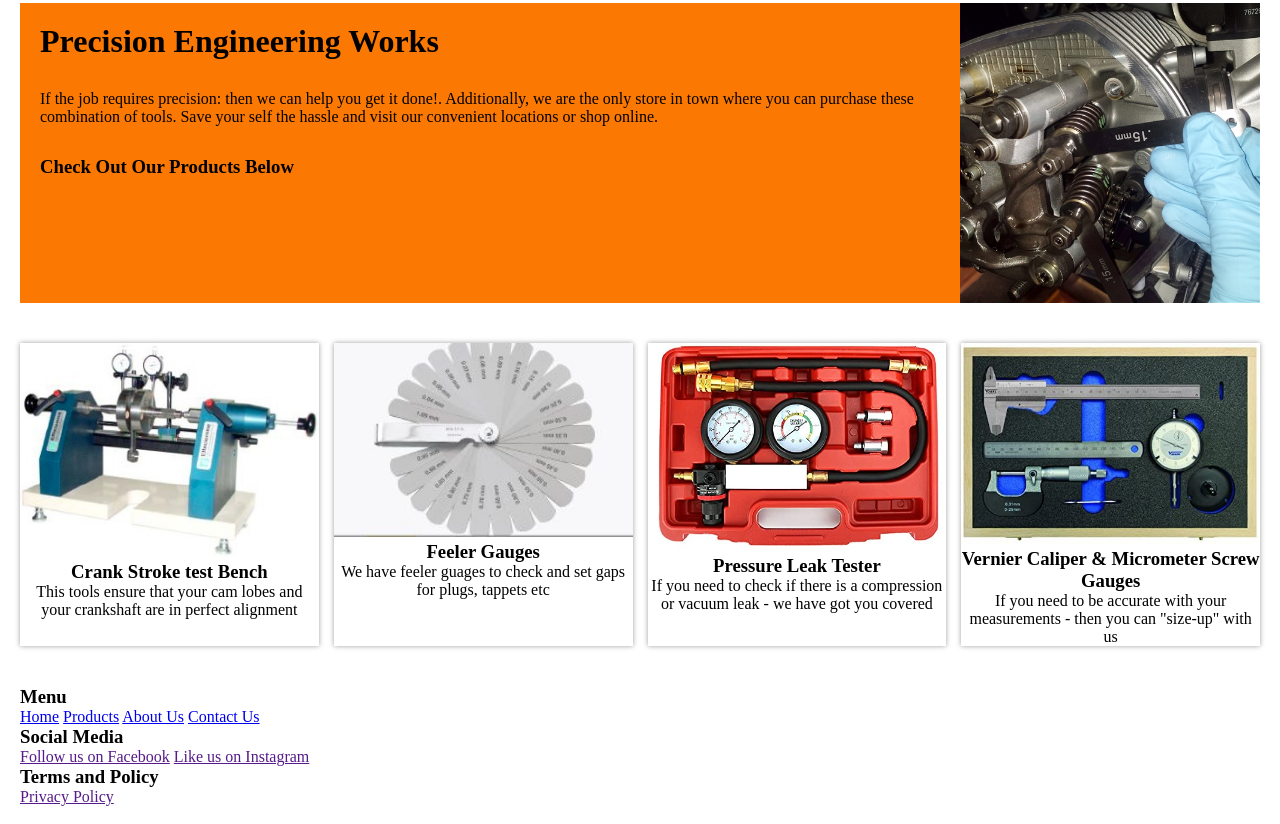
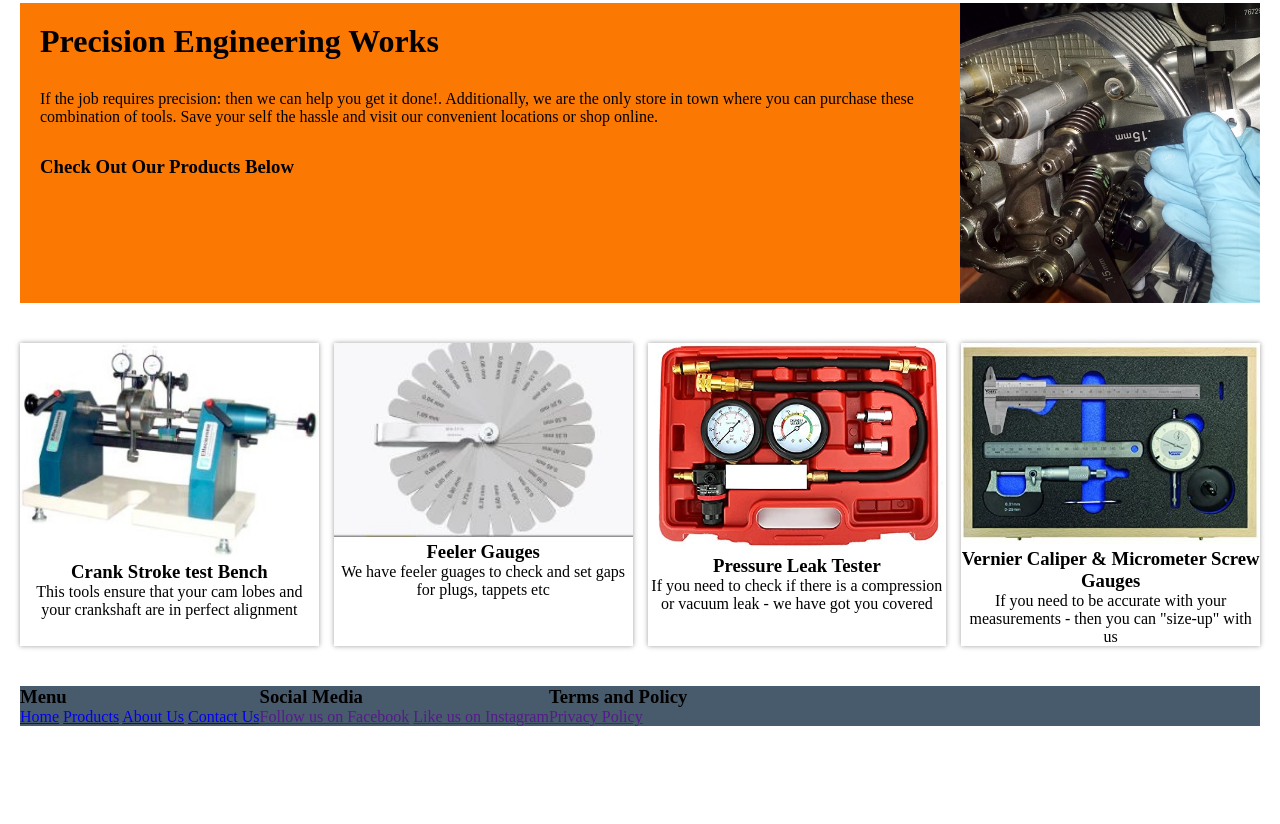
Before and after one commit to b-scarlett/individual-webpage, a plain HTML site: page index.html in a window 1280 px wide. Shown: the part 1645-2469 px from the top of the page. After the commit the page ends 2391 px from the top, so only its background shows below. Drawn offline with Linux system fonts and the light colour scheme; some icons are missing.

Commit message:
favicon updated

```diff
--- a/index.html
+++ b/index.html
@@ -4,7 +4,7 @@
     <meta charset="UTF-8">
     <meta http-equiv="X-UA-Compatible" content="IE=edge">
     <meta name="viewport" content="width=device-width, initial-scale=1.0">
-    <link rel="shortcut icon" type="image/png" href="image/favicon.png">
+    <link rel="shortcut icon" href="/image/favicon.ico" type="image/x-icon">
     <title>Automotive Repair Tools Depot</title>
     <link href="https://fonts.googleapis.com/css2?family=Montserrat:wght@300;500;600;700&display=swap" rel="stylesheet">
     <link rel="stylesheet" href="/main.css">
--- a/main.css
+++ b/main.css
@@ -143,6 +143,14 @@ object-fit: contain;
 
 .ptext-one{
     margin-bottom: 30px;
+}
+.footer{
+    margin-top: 20px;
+    margin-bottom: 20px;
+    background: #485b6c;
+    display: flex;
+   align-content: center ;
+    grid-template-columns: repeat(3 1fr);
 }
 
 .error-container{
```
Also changed, not shown: image/favicon.ico (added), image/favicon.jpg (deleted).
